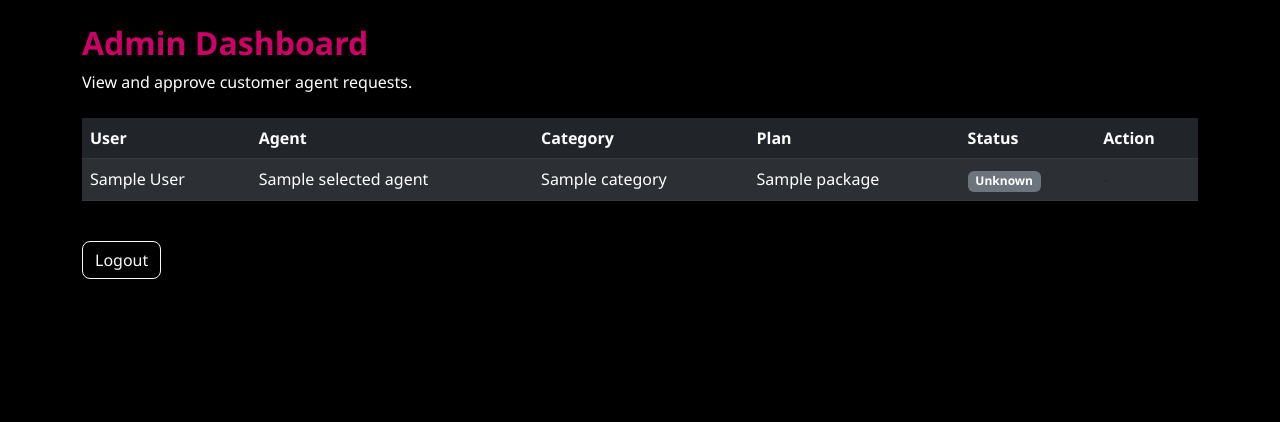
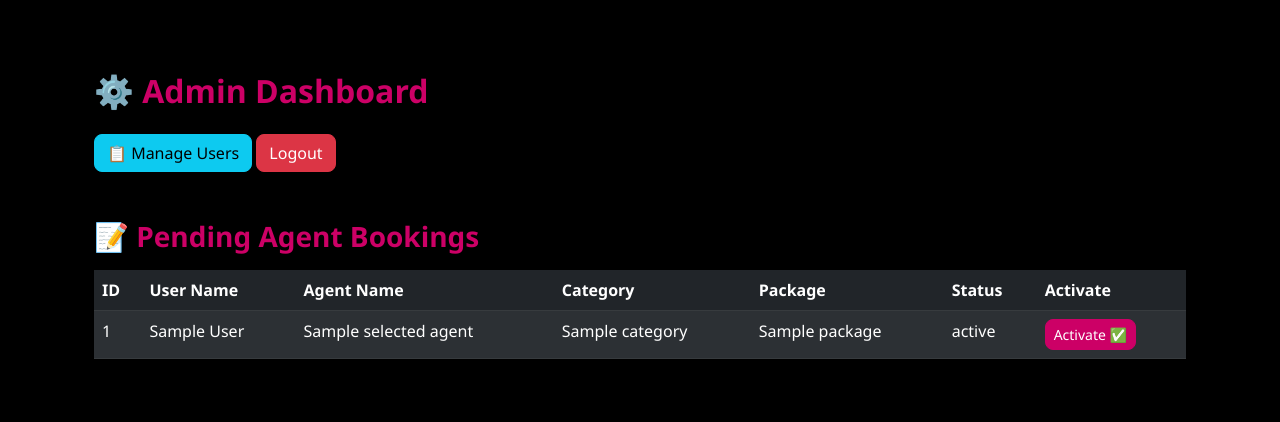
Before and after one commit to Deseoai/deseo_platform, a Flask app: page /admin in a window 1280 px wide. Shown: the part 66-488 px from the top of the page. Run offline with Flask 3, Linux system fonts and the light colour scheme; the visitor is signed in with stand-in values (Sample User, id 1); a database or web service that is not in the repository returns one stand-in record (values such as "Sample title"); some libraries are stand-ins or nearby versions.

Commit message:
Update admin_dashboard.html

```diff
--- a/templates/admin_dashboard.html
+++ b/templates/admin_dashboard.html
@@ -1,45 +1,43 @@
 {% extends "base.html" %}
+
 {% block content %}
+<div class="container py-5">
+  <h2 class="mb-4">⚙️ Admin Dashboard</h2>
 
-<h2>Admin Dashboard</h2>
-<p class="mb-4">View and approve customer agent requests.</p>
+  <div class="mb-4">
+    <a href="{{ url_for('admin_users') }}" class="btn btn-info">📋 Manage Users</a>
+    <a href="{{ url_for('logout') }}" class="btn btn-danger">Logout</a>
+  </div>
 
-{% if agents %}
-  <div class="table-responsive">
-    <table class="table table-dark table-striped align-middle">
+  <h3 class="mt-5">📝 Pending Agent Bookings</h3>
+  <table class="table table-dark table-striped table-hover mt-3">
     <thead>
       <tr>
-          <th>User</th>
-          <th>Agent</th>
+        <th>ID</th>
+        <th>User Name</th>
+        <th>Agent Name</th>
         <th>Category</th>
-          <th>Plan</th>
+        <th>Package</th>
         <th>Status</th>
-          <th>Action</th>
+        <th>Activate</th>
       </tr>
     </thead>
     <tbody>
       {% for agent in agents %}
       <tr>
+        <td>{{ agent[0] }}</td>
         <td>{{ agent[1] }}</td>
         <td>{{ agent[2] }}</td>
         <td>{{ agent[3] }}</td>
-          <td>{{ agent[4] or '-' }}</td>
+        <td>{{ agent[4] if agent[4] else '-' }}</td>
+        <td>{{ agent[5] }}</td>
         <td>
-            {% if agent[5] == 'pending' %}
-              <span class="badge bg-warning text-dark">Pending</span>
-            {% elif agent[5] == 'active' %}
-              <span class="badge bg-success">Active</span>
-            {% else %}
-              <span class="badge bg-secondary">Unknown</span>
-            {% endif %}
-          </td>
-          <td>
-            {% if agent[5] == 'pending' %}
-              <form method="POST" action="{{ url_for('activate_agent', agent_id=agent[0]) }}">
-                <button class="btn btn-sm btn-success">Approve</button>
+          {% if agent[5] != 'active' %}
+          <form action="{{ url_for('activate_agent', agent_id=agent[0]) }}" method="POST">
+            <button class="btn btn-success btn-sm">Activate ✅</button>
           </form>
           {% else %}
-              <span class="text-muted">-</span>
+          <span class="badge bg-success">Already Active</span>
           {% endif %}
         </td>
       </tr>
@@ -47,10 +45,4 @@
     </tbody>
   </table>
 </div>
-{% else %}
-  <p>No agents found.</p>
-{% endif %}
-
-<a class="btn btn-outline-light mt-4" href="{{ url_for('logout') }}">Logout</a>
-
 {% endblock %}
```
Lines whose indentation alone changed are shown as unchanged.
